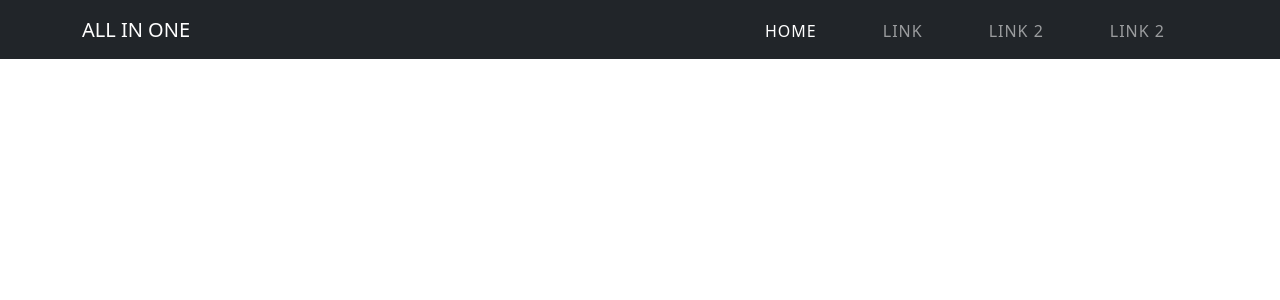
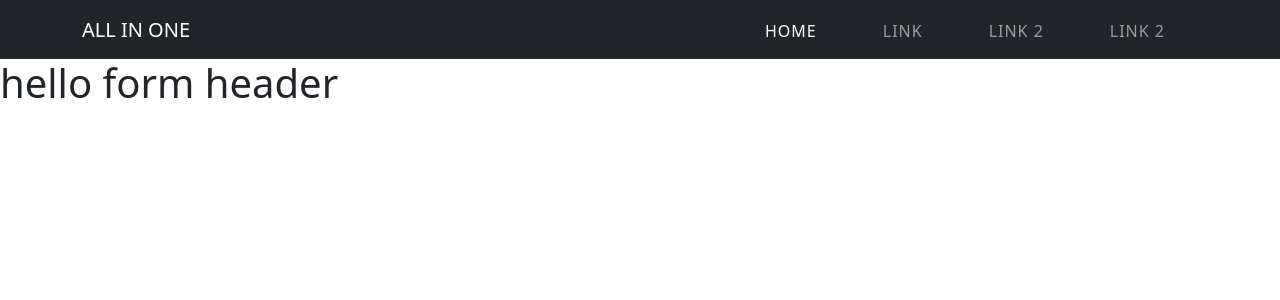
Before and after one commit to hamza887/mynewproject, a React (Create React App) app in the folder allinone/: page / in a window 1280 px wide. Shown: the top 300 px of the page. Built offline with nearby package versions, Linux system fonts and the light colour scheme.

Commit message:
working on Header

```diff
--- a/allinone/public/index.html
+++ b/allinone/public/index.html
@@ -18,7 +18,8 @@
 
     <!-- CSS only -->
     <script src="https://code.jquery.com/jquery-3.4.1.slim.min.js" integrity="sha384-J6qa4849blE2+poT4WnyKhv5vZF5SrPo0iEjwBvKU7imGFAV0wwj1yYfoRSJoZ+n" crossorigin="anonymous"></script>
-    <script src="https://cdn.jsdelivr.net/npm/popper.js@1.16.0/dist/umd/popper.min.js" integrity="sha384-Q6E9RHvbIyZFJoft+2mJbHaEWldlvI9IOYy5n3zV9zzTtmI3UksdQRVvoxMfooAo" crossorigin="anonymous"></script>
+<script src="https://cdn.jsdelivr.net/npm/popper.js@1.16.0/dist/umd/popper.min.js" integrity="sha384-Q6E9RHvbIyZFJoft+2mJbHaEWldlvI9IOYy5n3zV9zzTtmI3UksdQRVvoxMfooAo" crossorigin="anonymous"></script>
+<script src="https://stackpath.bootstrapcdn.com/bootstrap/4.4.1/js/bootstrap.min.js" integrity="sha384-wfSDF2E50Y2D1uUdj0O3uMBJnjuUD4Ih7YwaYd1iqfktj0Uod8GCExl3Og8ifwB6" crossorigin="anonymous"></script>
 
     <!--
       Notice the use of %PUBLIC_URL% in the tags above.
--- a/allinone/src/App.css
+++ b/allinone/src/App.css
@@ -7,8 +7,8 @@
 
 .nlink{
   margin-right: 25px;
- margin-left : 25px;
   text-transform: uppercase;
+  margin-left : 25px;
   border-top: 3.8px solid #212529;
 }
 .nlink:hover{
--- a/allinone/src/App.js
+++ b/allinone/src/App.js
@@ -1,11 +1,13 @@
 import 'bootstrap/dist/css/bootstrap.min.css';
 import './App.css';
+import Header from './components/Header/Header';
 import Navbar from './components/Navbar/Navbar';
 
 function App() {
   return (
     <div className="App">
      <Navbar/>
+     <Header/>
     </div>
   );
 }
--- a/allinone/src/components/Header/Header.js
+++ b/allinone/src/components/Header/Header.js
@@ -0,0 +1,5 @@
+export default function Header(){
+    return (
+        <h1>hello form header</h1>
+    )
+}
```
